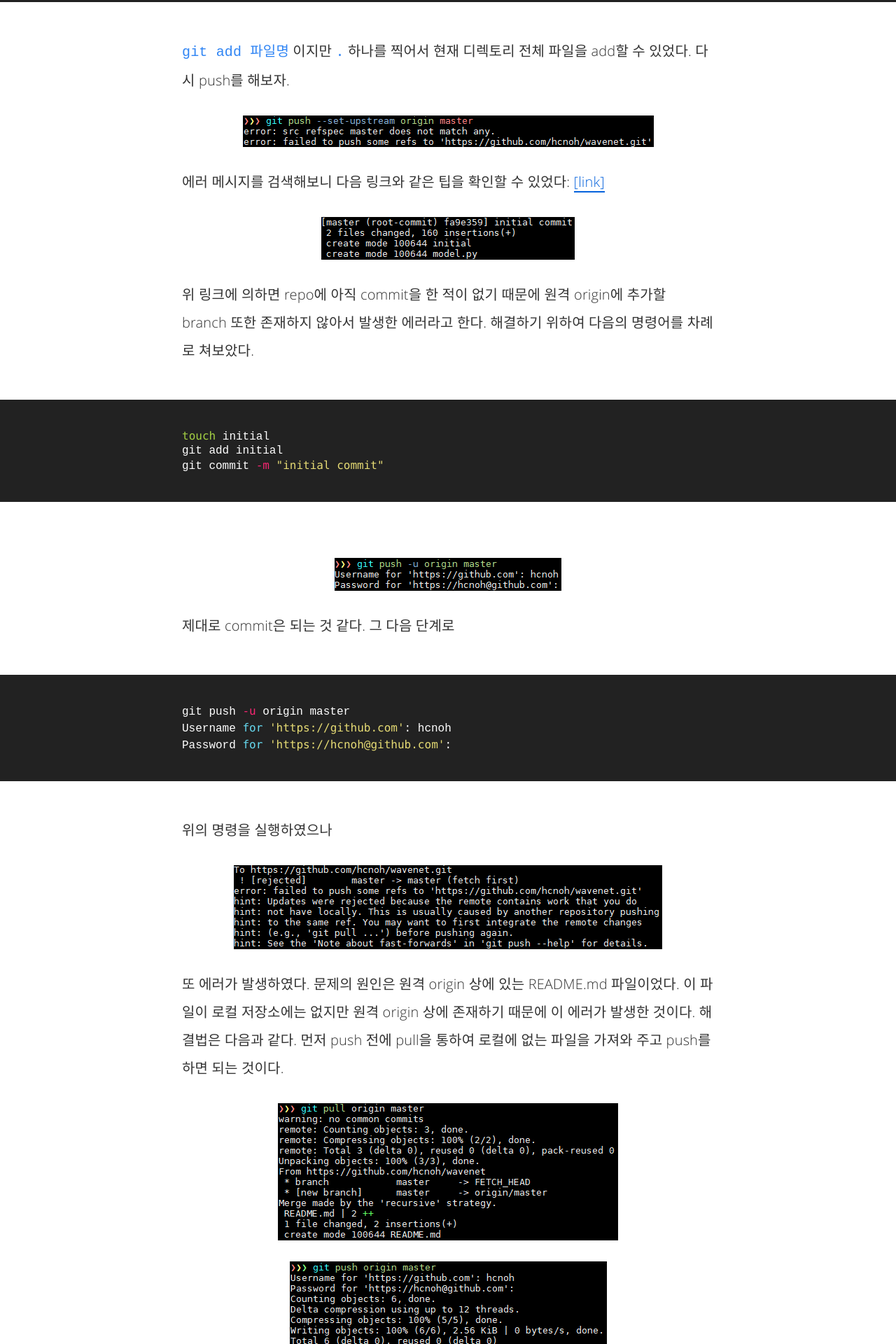
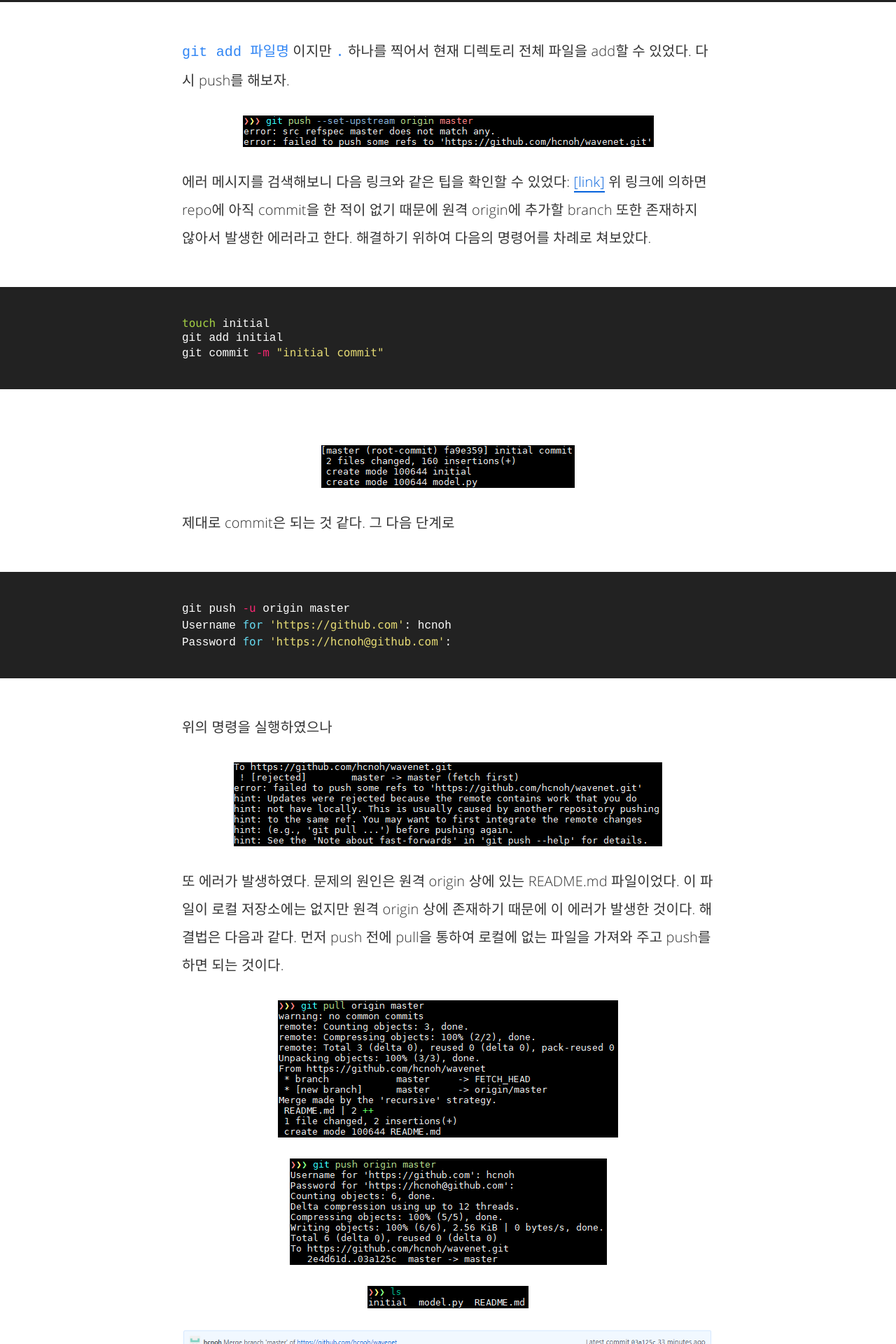
Before and after one commit to hcnoh/blog-prev, a Jekyll site: the page built from _posts/2018-08-18-git-first-time.md, in a window 1280 px wide. Shown: the part 3005-4925 px from the top of the page at 70% size. Built offline with Jekyll 4.4.1, drawn with Linux system fonts in a browser that asks for light colours; comment, search, counter and statistics services are not loaded.

Commit message:
Update 2018-08-18-git-first-time.md

```diff
--- a/_posts/2018-08-18-git-first-time.md
+++ b/_posts/2018-08-18-git-first-time.md
@@ -47,14 +47,13 @@ git add .
 `git add 파일명` 이지만 `.` 하나를 찍어서 현재 디렉토리 전체 파일을 add할 수 있었다. 다시 push를 해보자.
 ![image](/assets/img/2018-08-18-git-first-time/04.png)
 에러 메시지를 검색해보니 다음 링크와 같은 팁을 확인할 수 있었다: [[link]](http://yjoo00.tistory.com/111)
-![image](/assets/img/2018-08-18-git-first-time/05.png)
 위 링크에 의하면 repo에 아직 commit을 한 적이 없기 때문에 원격 origin에 추가할 branch 또한 존재하지 않아서 발생한 에러라고 한다. 해결하기 위하여 다음의 명령어를 차례로 쳐보았다.
 {% highlight bash %}
 touch initial
 git add initial
 git commit -m "initial commit"
 {% endhighlight %}
-![image](/assets/img/2018-08-18-git-first-time/06.png)
+![image](/assets/img/2018-08-18-git-first-time/05.png)
 제대로 commit은 되는 것 같다. 그 다음 단계로
 {% highlight bash %}
 git push -u origin master
```
